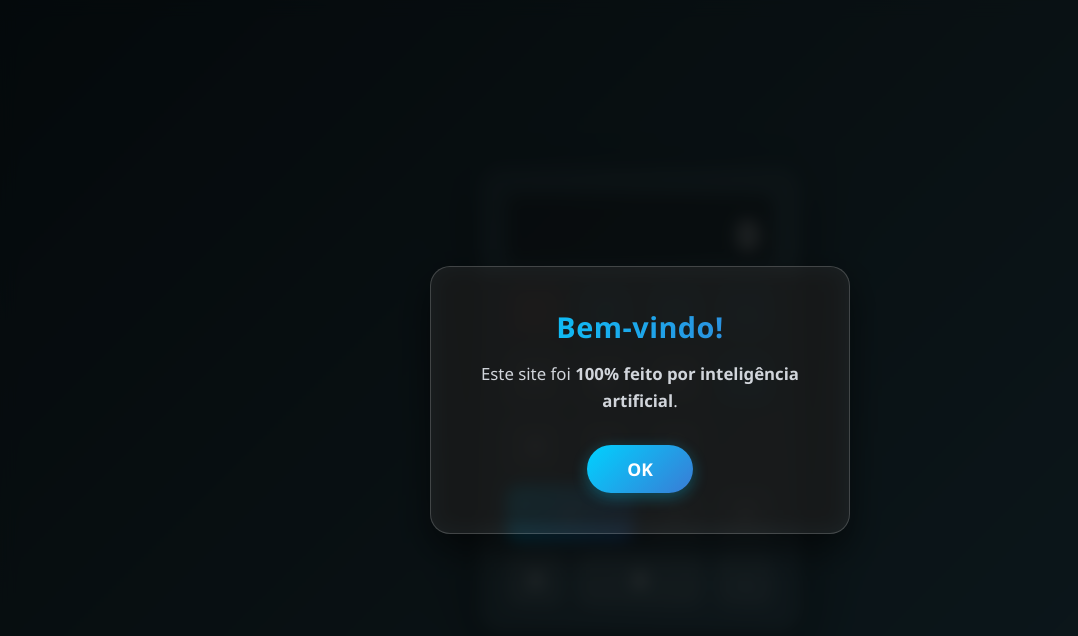
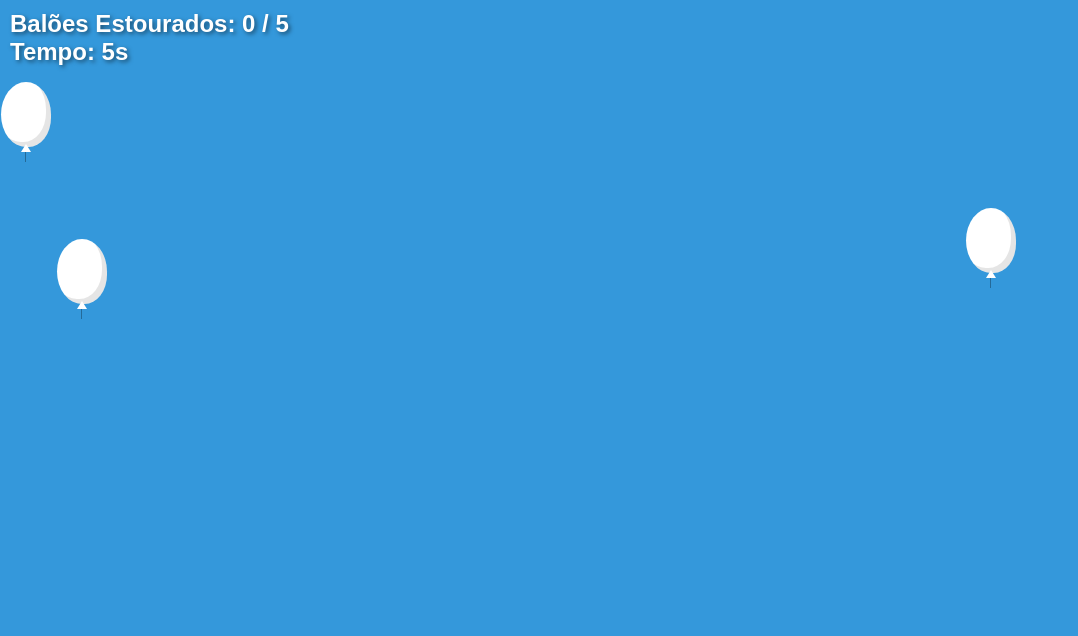
Before and after one commit to felipesantanaviana3-del/calculadora-inteligente-, a plain HTML site: page index.html in a window 1280 px wide. Shown: the whole page, without its empty margins (0-1078 px from the left). Drawn offline with Linux system fonts and the light colour scheme.

Commit message:
Atualizar o index.html

```diff
--- a/index.html
+++ b/index.html
@@ -3,251 +3,253 @@
 <head>
     <meta charset="UTF-8">
     <meta name="viewport" content="width=device-width, initial-scale=1.0">
-  <title>Calculadora IA</title>
+    <title>Jogo de Estourar Balões</title>
     <style>
-    /* Estilos Globais */
-    * {
-      box-sizing: border-box;
+        body {
             margin: 0;
             padding: 0;
-      font-family: 'Segoe UI', Tahoma, Geneva, Verdana, sans-serif;
+            /* Fundo azul solicitado */
+            background-color: #3498db;
+            font-family: Arial, sans-serif;
+            overflow: hidden; /* Evita barras de rolagem durante o jogo */
+            cursor: crosshair; /* Muda o cursor para uma mira */
         }
 
-    body {
-      min-height: 100vh;
-      display: flex;
-      justify-content: center;
-      align-items: center;
-      background: linear-gradient(135deg, #0f2027, #203a43, #2c5364);
-      color: #ffffff;
-      overflow: hidden;
+        #area-jogo {
+            position: relative;
+            width: 100vw;
+            height: 100vh;
         }
 
-    /* Modal / Popup de Boas-Vindas */
-    .modal-overlay {
-      position: fixed;
-      top: 0;
-      left: 0;
-      width: 100%;
-      height: 100%;
-      background: rgba(0, 0, 0, 0.7);
-      backdrop-filter: blur(8px);
-      display: flex;
-      justify-content: center;
-      align-items: center;
-      z-index: 100;
-      opacity: 1;
-      transition: opacity 0.4s ease, visibility 0.4s;
+        /* O Balão (branco solicitado) */
+        .balao {
+            position: absolute;
+            width: 50px;
+            height: 65px;
+            background-color: white;
+            border-radius: 50% 50% 45% 50%; /* Formato de balão */
+            box-shadow: inset -5px -5px 0px rgba(0, 0, 0, 0.1); /* Efeito 3D leve */
+            transition: transform 0.1s; /* Efeito ao clicar */
+            cursor: pointer;
         }
 
-    .modal-overlay.hidden {
-      opacity: 0;
-      visibility: hidden;
+        /* O "nó" do balão */
+        .balao::after {
+            content: '';
+            position: absolute;
+            bottom: -5px;
+            left: 50%;
+            transform: translateX(-50%);
+            width: 0;
+            height: 0;
+            border-left: 5px solid transparent;
+            border-right: 5px solid transparent;
+            border-bottom: 8px solid white;
         }
 
-    .modal-card {
-      background: rgba(255, 255, 255, 0.08);
-      border: 1px solid rgba(255, 255, 255, 0.18);
-      border-radius: 20px;
-      padding: 40px 30px;
-      max-width: 420px;
-      width: 90%;
-      text-align: center;
-      box-shadow: 0 15px 35px rgba(0, 0, 0, 0.5);
-      backdrop-filter: blur(12px);
-      animation: popup 0.5s cubic-bezier(0.175, 0.885, 0.32, 1.275);
+        /* Linha/Barbante do balão */
+        .balao::before {
+            content: '';
+            position: absolute;
+            bottom: -15px;
+            left: 48%;
+            width: 1px;
+            height: 10px;
+            background-color: rgba(0, 0, 0, 0.3);
         }
 
-    @keyframes popup {
-      0% { transform: scale(0.8); opacity: 0; }
-      100% { transform: scale(1); opacity: 1; }
+        /* Efeito de estouro ao clicar */
+        .balao.estourando {
+            transform: scale(1.5);
+            opacity: 0;
         }
 
-    .modal-card h2 {
-      font-size: 1.8rem;
-      margin-bottom: 15px;
-      font-weight: 600;
-      letter-spacing: 0.5px;
-      background: linear-gradient(90deg, #00d2ff, #3a7bd5);
-      -webkit-background-clip: text;
-      -webkit-text-fill-color: transparent;
+        /* Placar e Timer */
+        #hud {
+            position: absolute;
+            top: 10px;
+            left: 10px;
+            color: white;
+            font-size: 24px;
+            font-weight: bold;
+            text-shadow: 2px 2px 4px rgba(0,0,0,0.5);
+            pointer-events: none; /* Para não atrapalhar os cliques */
+            z-index: 10;
         }
 
-    .modal-card p {
-      font-size: 1.05rem;
-      line-height: 1.6;
-      color: #d1d5db;
-      margin-bottom: 30px;
+        /* Tela de Game Over / Vitoria */
+        #mensagem-tela {
+            display: none;
+            position: absolute;
+            top: 50%;
+            left: 50%;
+            transform: translate(-50%, -50%);
+            background-color: rgba(0, 0, 0, 0.8);
+            color: white;
+            padding: 30px;
+            border-radius: 10px;
+            text-align: center;
         }
 
-    /* Botão "OK" Estilizado */
-    .btn-ok {
-      background: linear-gradient(135deg, #00d2ff 0%, #3a7bd5 100%);
-      color: #ffffff;
+        button {
+            margin-top: 20px;
+            padding: 10px 20px;
+            font-size: 18px;
+            cursor: pointer;
+            background-color: #2ecc71;
+            color: white;
             border: none;
-      padding: 12px 40px;
-      font-size: 1.1rem;
-      font-weight: 600;
-      border-radius: 30px;
-      cursor: pointer;
-      box-shadow: 0 4px 15px rgba(0, 210, 255, 0.3);
-      transition: all 0.3s ease;
-      outline: none;
+            border-radius: 5px;
         }
+        button:hover { background-color: #27ae60; }
 
-    .btn-ok:hover {
-      transform: translateY(-2px);
-      box-shadow: 0 6px 20px rgba(0, 210, 255, 0.5);
-    }
-
-    .btn-ok:active {
-      transform: translateY(1px);
-    }
-
-    /* Layout da Calculadora */
-    .calculator {
-      background: rgba(255, 255, 255, 0.05);
-      border: 1px solid rgba(255, 255, 255, 0.1);
-      border-radius: 24px;
-      padding: 25px;
-      width: 320px;
-      box-shadow: 0 20px 50px rgba(0, 0, 0, 0.4);
-      backdrop-filter: blur(10px);
-    }
-
-    .display {
-      width: 100%;
-      height: 70px;
-      background: rgba(0, 0, 0, 0.3);
-      border: 1px solid rgba(255, 255, 255, 0.05);
-      border-radius: 12px;
-      color: #ffffff;
-      font-size: 2.2rem;
-      text-align: right;
-      padding: 15px;
-      margin-bottom: 20px;
-      overflow-x: auto;
-    }
-
-    .buttons {
-      display: grid;
-      grid-template-columns: repeat(4, 1fr);
-      gap: 12px;
-    }
-
-    .btn {
-      height: 55px;
-      border: none;
-      border-radius: 14px;
-      font-size: 1.25rem;
-      font-weight: 500;
-      color: #ffffff;
-      background: rgba(255, 255, 255, 0.08);
-      cursor: pointer;
-      transition: all 0.2s ease;
-    }
-
-    .btn:hover {
-      background: rgba(255, 255, 255, 0.18);
-    }
-
-    .btn.operator {
-      background: rgba(0, 210, 255, 0.15);
-      color: #00d2ff;
-    }
-
-    .btn.operator:hover {
-      background: rgba(0, 210, 255, 0.3);
-    }
-
-    .btn.equal {
-      background: linear-gradient(135deg, #00d2ff, #3a7bd5);
-      grid-column: span 2;
-      font-weight: bold;
-    }
-
-    .btn.equal:hover {
-      opacity: 0.9;
-    }
-
-    .btn.clear {
-      color: #ff5e62;
-      background: rgba(255, 94, 98, 0.15);
-    }
-
-    .btn.clear:hover {
-      background: rgba(255, 94, 98, 0.3);
-    }
     </style>
 </head>
 <body>
 
-  <!-- Mensagem de Entrada (Modal) -->
-  <div class="modal-overlay" id="modalOverlay">
-    <div class="modal-card">
-      <h2>Bem-vindo!</h2>
-      <p>Este site foi <strong>100% feito por inteligência artificial</strong>.</p>
-      <button class="btn-ok" onclick="fecharModal()">OK</button>
-    </div>
+    <div id="hud">
+        Balões Estourados: <span id="placar">0</span> / 5 <br>
+        Tempo: <span id="tempo">10</span>s
     </div>
 
-  <!-- Calculadora -->
-  <div class="calculator">
-    <div class="display" id="display">0</div>
-    <div class="buttons">
-      <button class="btn clear" onclick="clearDisplay()">C</button>
-      <button class="btn operator" onclick="appendCharacter('/')">/</button>
-      <button class="btn operator" onclick="appendCharacter('*')">×</button>
-      <button class="btn operator" onclick="appendCharacter('-')">-</button>
+    <div id="area-jogo">
+        <!-- Os balões aparecerão aqui via JavaScript -->
+    </div>
 
-      <button class="btn" onclick="appendCharacter('7')">7</button>
-      <button class="btn" onclick="appendCharacter('8')">8</button>
-      <button class="btn" onclick="appendCharacter('9')">9</button>
-      <button class="btn operator" onclick="appendCharacter('+')">+</button>
-
-      <button class="btn" onclick="appendCharacter('4')">4</button>
-      <button class="btn" onclick="appendCharacter('5')">5</button>
-      <button class="btn" onclick="appendCharacter('6')">6</button>
-
-      <button class="btn equal" onclick="calculate()">=</button>
-
-      <button class="btn" onclick="appendCharacter('1')">1</button>
-      <button class="btn" onclick="appendCharacter('2')">2</button>
-      <button class="btn" onclick="appendCharacter('3')">3</button>
-
-      <button class="btn" onclick="appendCharacter('0')" style="grid-column: span 2;">0</button>
-      <button class="btn" onclick="appendCharacter('.')">.</button>
-    </div>
+    <div id="mensagem-tela">
+        <h1 id="texto-fim">Fim de Jogo</h1>
+        <button onclick="iniciarJogo()">Jogar Novamente</button>
     </div>
 
     <script>
-    // Fechar o aviso de IA
-    function fecharModal() {
-      document.getElementById('modalOverlay').classList.add('hidden');
+        let placar = 0;
+        let tempo = 10;
+        let intervaloTempo;
+        let intervaloBalao;
+        let jogoAtivo = false;
+
+        const elementoPlacar = document.getElementById('placar');
+        const elementoTempo = document.getElementById('tempo');
+        const areaJogo = document.getElementById('area-jogo');
+        const mensagemTela = document.getElementById('mensagem-tela');
+        const textoFim = document.getElementById('texto-fim');
+
+        // Função para iniciar ou reiniciar o jogo
+        function iniciarJogo() {
+            // Resetar variáveis
+            placar = 0;
+            tempo = 10;
+            jogoAtivo = true;
+
+            // Atualizar HUD
+            elementoPlacar.innerText = placar;
+            elementoTempo.innerText = tempo;
+
+            // Esconder mensagem e limpar balões antigos
+            mensagemTela.style.display = 'none';
+            areaJogo.innerHTML = '';
+
+            // Iniciar contadores
+            clearInterval(intervaloTempo);
+            clearInterval(intervaloBalao);
+
+            iniciarContagemRegressiva();
+            criarBalao(); // Cria o primeiro imediatamente
+            intervaloBalao = setInterval(criarBalao, 800); // Cria um novo a cada 0.8s
         }
 
-    // Lógica da Calculadora
-    const display = document.getElementById('display');
+        // Função do Timer
+        function iniciarContagemRegressiva() {
+            intervaloTempo = setInterval(() => {
+                if (!jogoAtivo) return;
 
-    function appendCharacter(char) {
-      if (display.innerText === '0' || display.innerText === 'Erro') {
-        display.innerText = char;
-      } else {
-        display.innerText += char;
+                tempo--;
+                elementoTempo.innerText = tempo;
+
+                if (tempo <= 0) {
+                    gameOver(false); // Perdeu por tempo
+                }
+            }, 1000);
+        }
+
+        // Função para criar um balão na tela
+        function criarBalao() {
+            if (!jogoAtivo) return;
+
+            const balao = document.createElement('div');
+            balao.classList.add('balao');
+
+            // Posição aleatória (respeitando as bordas)
+            const larguraJanela = window.innerWidth - 60;
+            const alturaJanela = window.innerHeight - 80;
+            const x = Math.random() * larguraJanela;
+            const y = Math.random() * alturaJanela;
+
+            balao.style.left = `${x}px`;
+            balao.style.top = `${y}px`;
+
+            // Evento de clique no balão
+            balao.addEventListener('click', function() {
+                if (!jogoAtivo) return;
+
+                estourarBalao(this);
+            });
+
+            areaJogo.appendChild(balao);
+
+            // O balão some sozinho após 2 segundos se não for clicado
+            setTimeout(() => {
+                if (areaJogo.contains(balao)) {
+                    balao.remove();
+                }
+            }, 2000);
+        }
+
+        // Função ao clicar no balão
+        function estourarBalao(elemento) {
+            jogoAtivo = false; // Pausa breve para animação
+            placar++;
+            elementoPlacar.innerText = placar;
+
+            elemento.classList.add('estourando');
+
+            // Toca som (opcional, removido para simplicidade)
+
+            setTimeout(() => {
+                elemento.remove();
+                if (placar < 5) {
+                    jogoAtivo = true; // Retoma o jogo
+                }
+            }, 100); // Tempo da animação CSS
+
+            // Verificar vitória
+            if (placar >= 5) {
+                gameOver(true);
             }
         }
 
-    function clearDisplay() {
-      display.innerText = '0';
+        // Fim de jogo (Vitória ou Derrota)
+        function gameOver(vitoria) {
+            jogoAtivo = false;
+            clearInterval(intervaloTempo);
+            clearInterval(intervaloBalao);
+
+            // Limpar balões restantes
+            areaJogo.innerHTML = '';
+
+            mensagemTela.style.display = 'block';
+            if (vitoria) {
+                textoFim.innerText = "Você Venceu! Parabéns!";
+                textoFim.style.color = "#2ecc71";
+            } else {
+                textoFim.innerText = "O tempo acabou!";
+                textoFim.style.color = "#e74c3c";
+            }
         }
 
-    function calculate() {
-      try {
-        display.innerText = eval(display.innerText.replace('×', '*'));
-      } catch (e) {
-        display.innerText = 'Erro';
-      }
-    }
+        // Iniciar o jogo ao carregar a página
+        iniciarJogo();
+
     </script>
 </body>
 </html>
```
Lines whose indentation alone changed are shown as unchanged.
